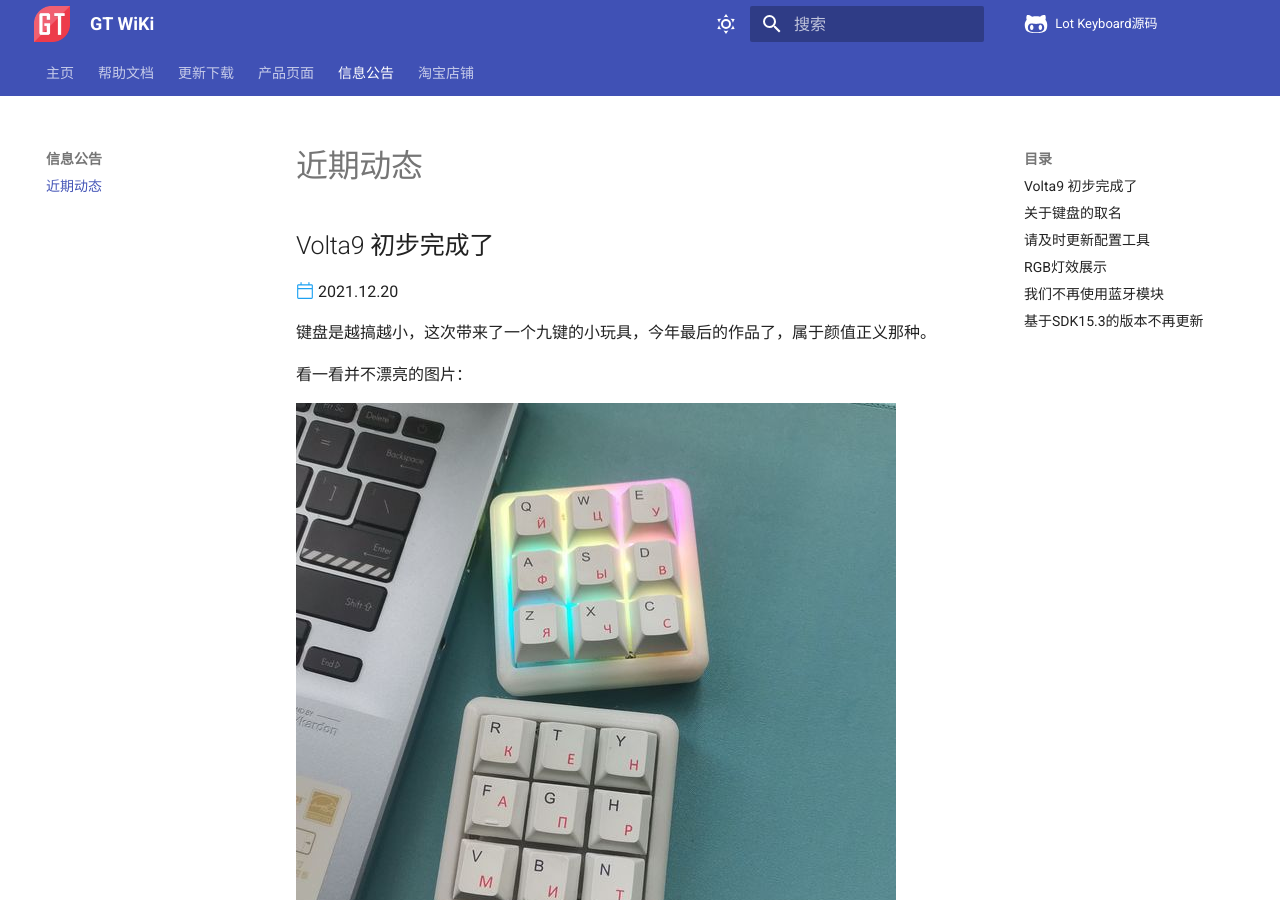
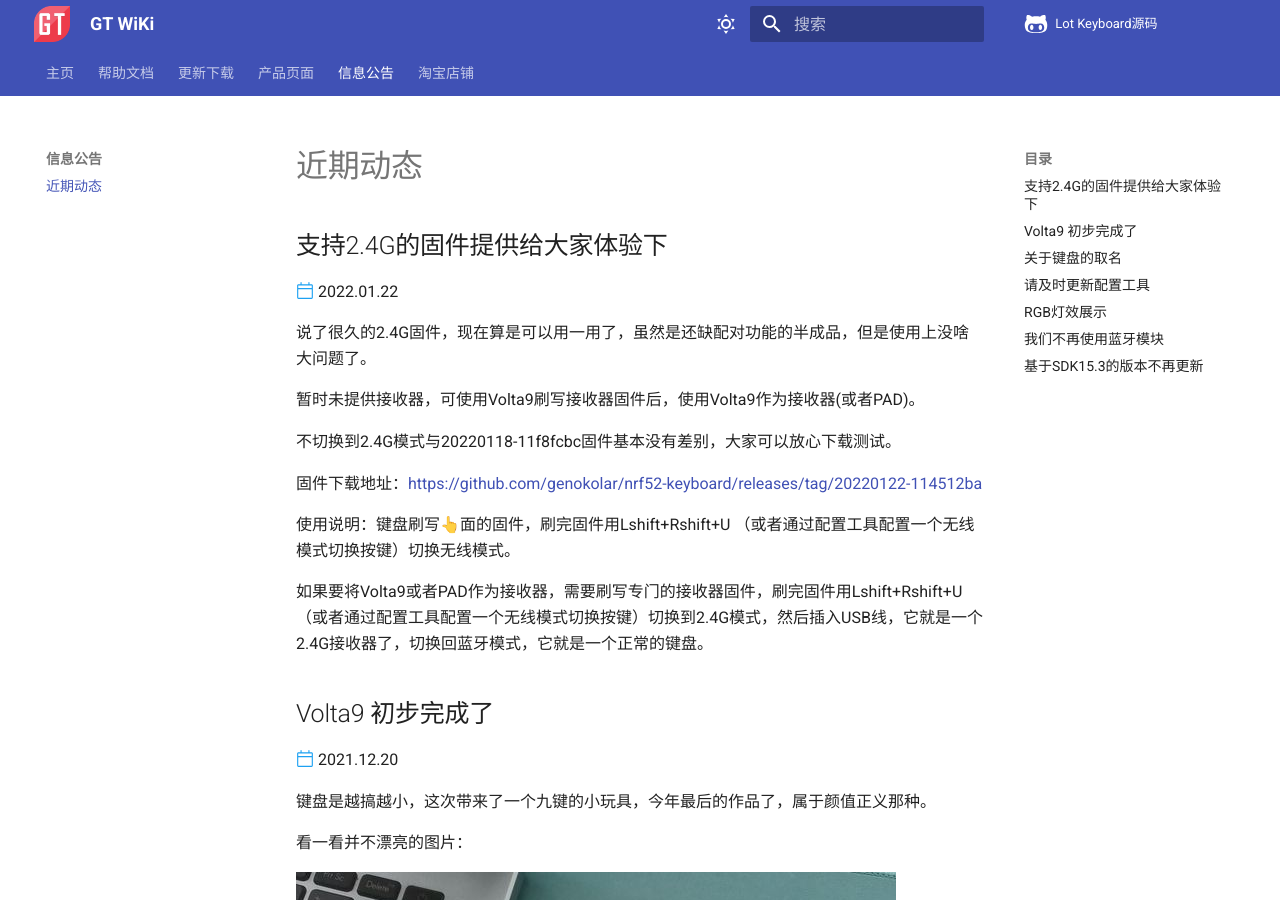
Before and after one commit to genokolar/genokolar.github.io, an MkDocs documentation site: the page built from docs/blog/info.md, in a window 1280 px wide and 900 px high. Built offline with MkDocs 1.6.1 and Material for MkDocs 9.7.7, drawn with Linux system fonts in a browser that asks for light colours; comment, search, counter and statistics services are not loaded.

Commit message:
2.4G发布信息

```diff
--- a/docs/blog/info.md
+++ b/docs/blog/info.md
@@ -1,5 +1,22 @@
 近期动态
 ==========
+
+支持2.4G的固件提供给大家体验下
+-----------
+:octicons-calendar-24: 2022.01.22
+
+说了很久的2.4G固件，现在算是可以用一用了，虽然是还缺配对功能的半成品，但是使用上没啥大问题了。
+
+暂时未提供接收器，可使用Volta9刷写接收器固件后，使用Volta9作为接收器(或者PAD)。
+
+不切换到2.4G模式与20220118-11f8fcbc固件基本没有差别，大家可以放心下载测试。
+
+固件下载地址：https://github.com/genokolar/nrf52-keyboard/releases/tag/20220122-114512ba
+
+使用说明：键盘刷写👆面的固件，刷完固件用Lshift+Rshift+U （或者通过配置工具配置一个无线模式切换按键）切换无线模式。
+
+如果要将Volta9或者PAD作为接收器，需要刷写专门的接收器固件，刷完固件用Lshift+Rshift+U （或者通过配置工具配置一个无线模式切换按键）切换到2.4G模式，然后插入USB线，它就是一个2.4G接收器了，切换回蓝牙模式，它就是一个正常的键盘。
+
 
 Volta9 初步完成了
 -----------
```
